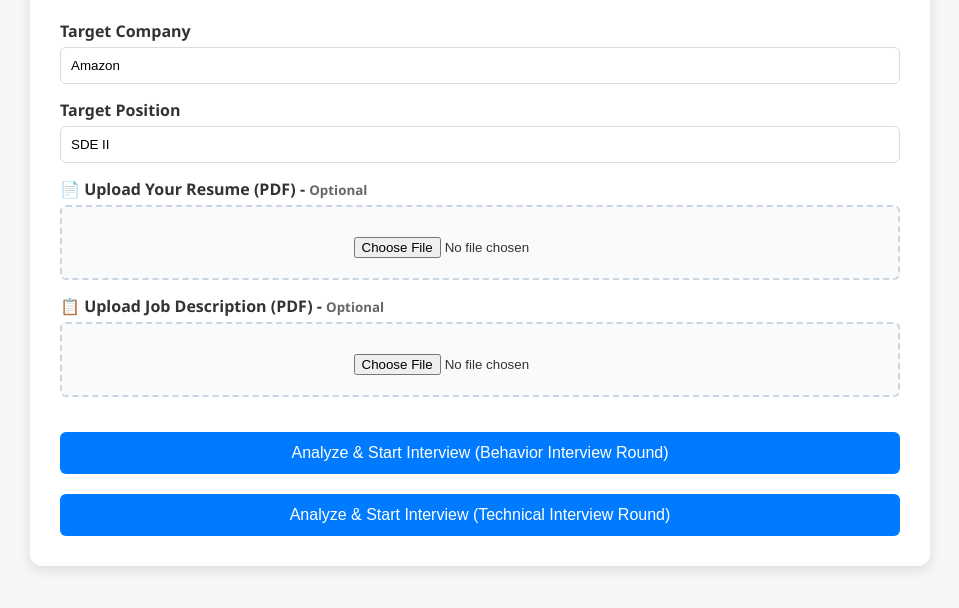
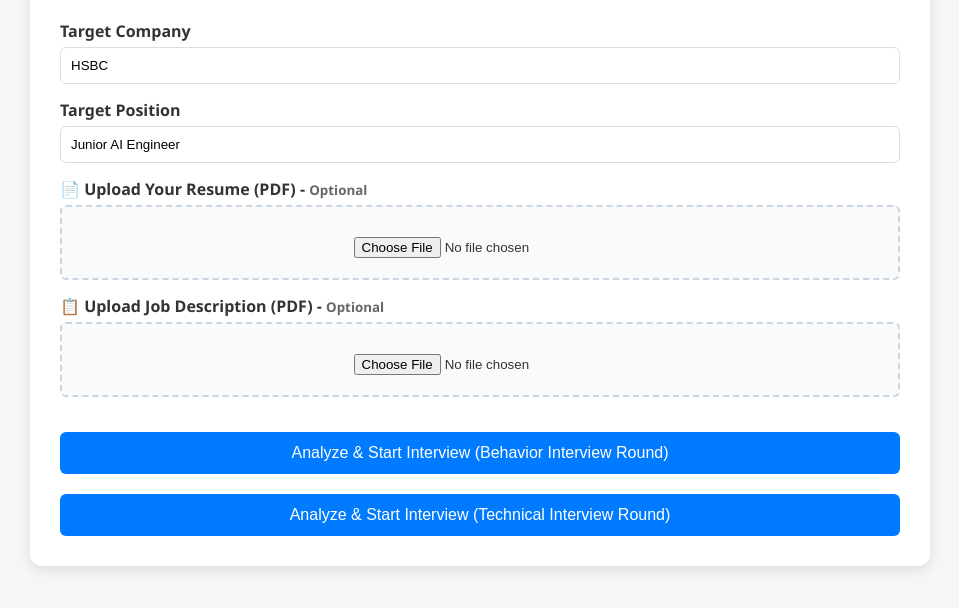
Before and after one commit to tao-991/AI_Mock_Interviewer, a plain HTML site: page static/index.html in a window 1280 px wide. Shown: the part 116-724 px from the top of the page, without its empty margins (160-1119 px from the left). Drawn offline with nearby package versions, Linux system fonts and the light colour scheme.

Commit message:
update the default value to HSBC and Junior AI Engineer

```diff
--- a/static/index.html
+++ b/static/index.html
@@ -61,11 +61,11 @@
     <div id="setup-panel">
         <div class="form-group">
             <label>Target Company</label>
-            <input type="text" id="company" placeholder="e.g. Google, TikTok" value="Amazon">
+            <input type="text" id="company" placeholder="e.g. Google, TikTok" value="HSBC">
         </div>
         <div class="form-group">
             <label>Target Position</label>
-            <input type="text" id="position" placeholder="e.g. Senior Java Engineer" value="SDE II">
+            <input type="text" id="position" placeholder="e.g. Senior Java Engineer" value="Junior AI Engineer">
         </div>
 
         <div class="form-group">
```
